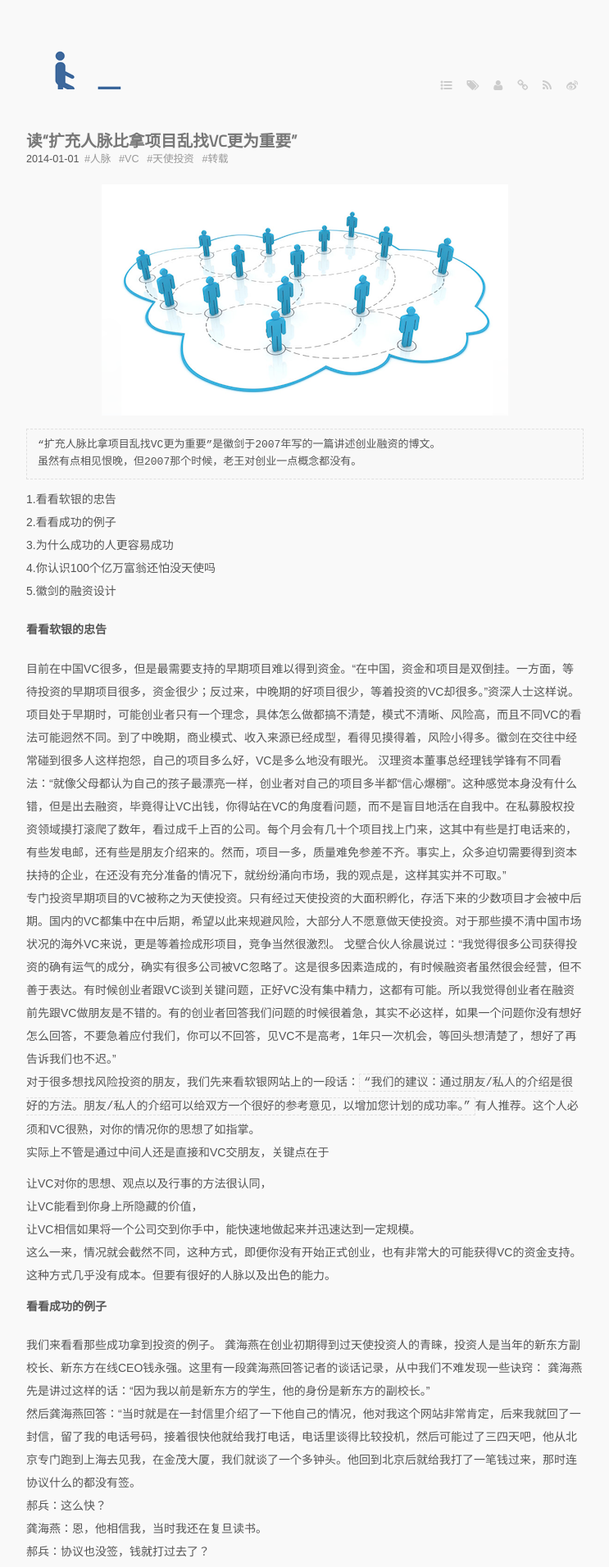
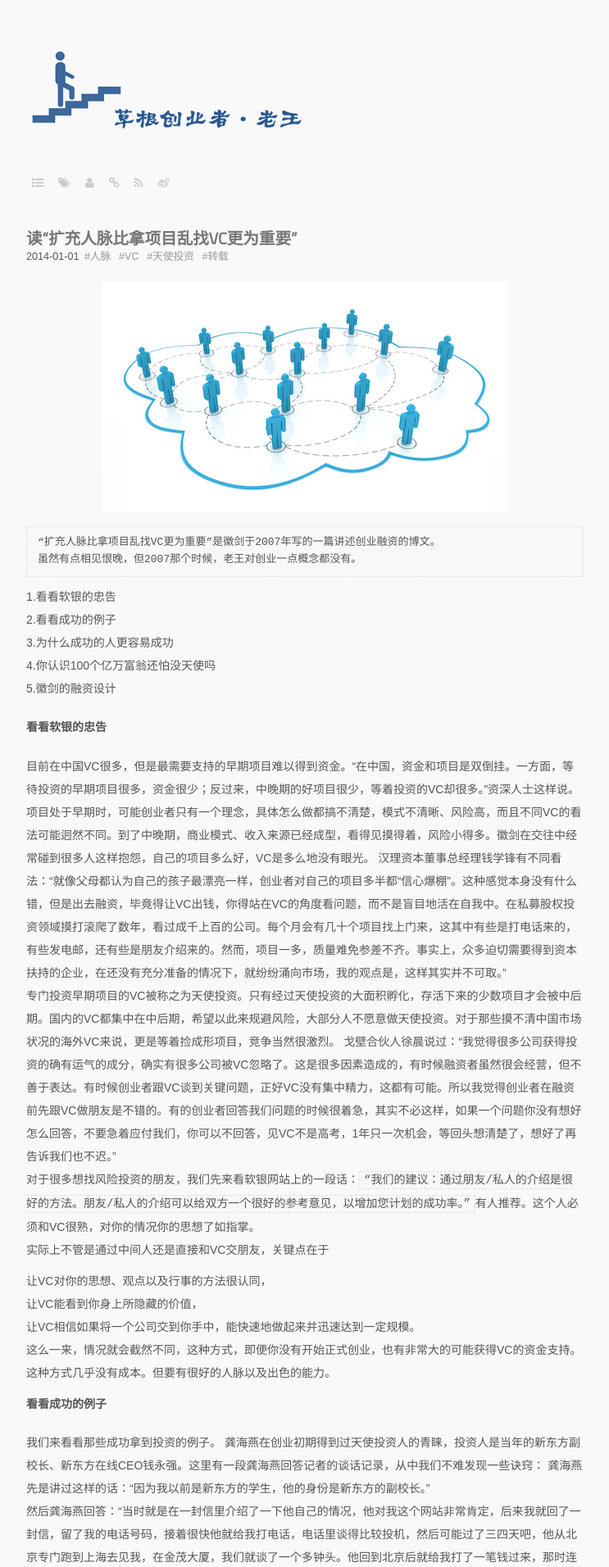
Before and after one commit to laowang24/laowang24.github.com, a Jekyll site: the page built from index.markdown, in a window 1280 px wide. Shown: the top 1912 px of the page at 82% size, without its empty margins (268-1011 px from the left). Built offline with Jekyll 4.4.1, drawn with Linux system fonts in a browser that asks for light colours; some web fonts are replaced; Markdown is read by kramdown in place of the engine named in the settings.

Commit message:
update at 2014-01-03

```diff
--- a/media/css/style.css
+++ b/media/css/style.css
@@ -37,8 +37,8 @@ hr {
 
 .logo {
   background:url('/media/images/201401/web_logo.png') no-repeat;
-  width:350px;
-  height:53px;
+  width:550px;
+  height:153px;
 }
 
 .center {
```
